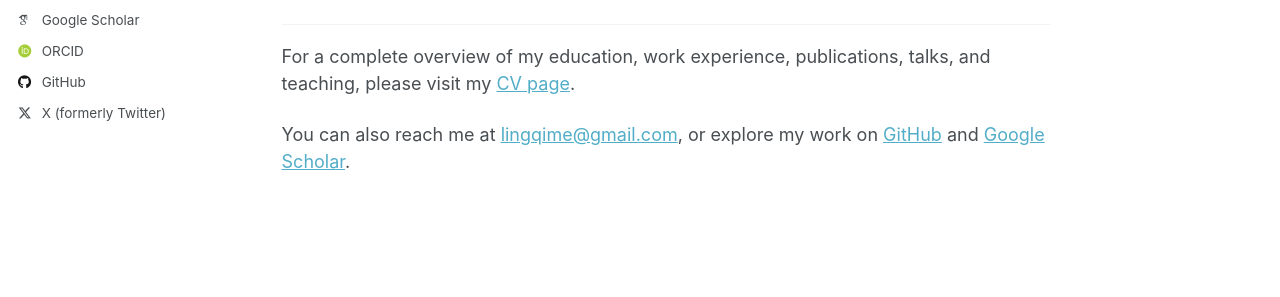
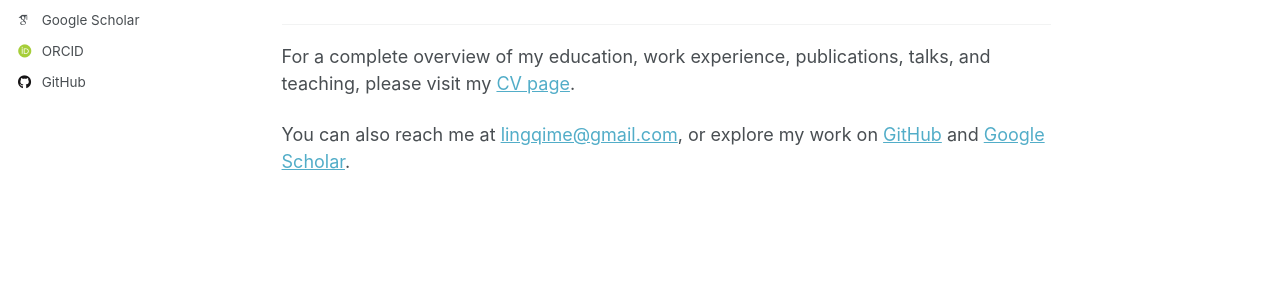
Before and after one commit to lingqime/lingqime.github.io, a Jekyll site: the page built from _pages/about.md, in a window 1280 px wide. Shown: the part 484-781 px from the top of the page. Built offline with Jekyll 4.4.1, drawn with Linux system fonts in a browser that asks for light colours; some web fonts are replaced; a script that is not in the unit is left out; some of the changed lines change nothing that is shown.

Commit message:
Update _config.yml

```diff
--- a/_config.yml
+++ b/_config.yml
@@ -71,7 +71,7 @@ author:
   steam            : # Username
   telegram         : # URL
   tumblr           : # Username
-  twitter          : "lingqi_meng"
+  twitter          : # Username
   vine             : # Username
   weibo            : # Username
   wikipedia        : # Username
```
